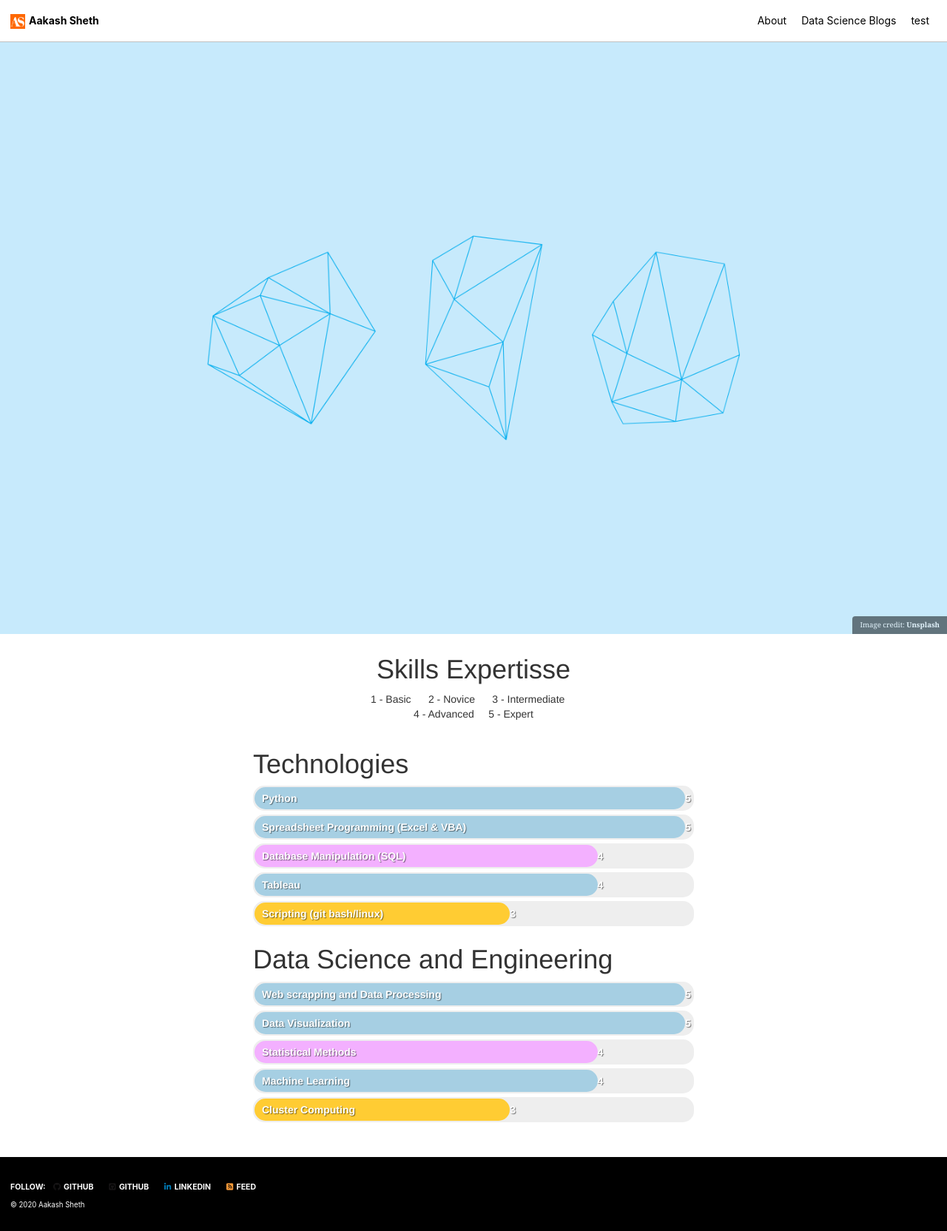
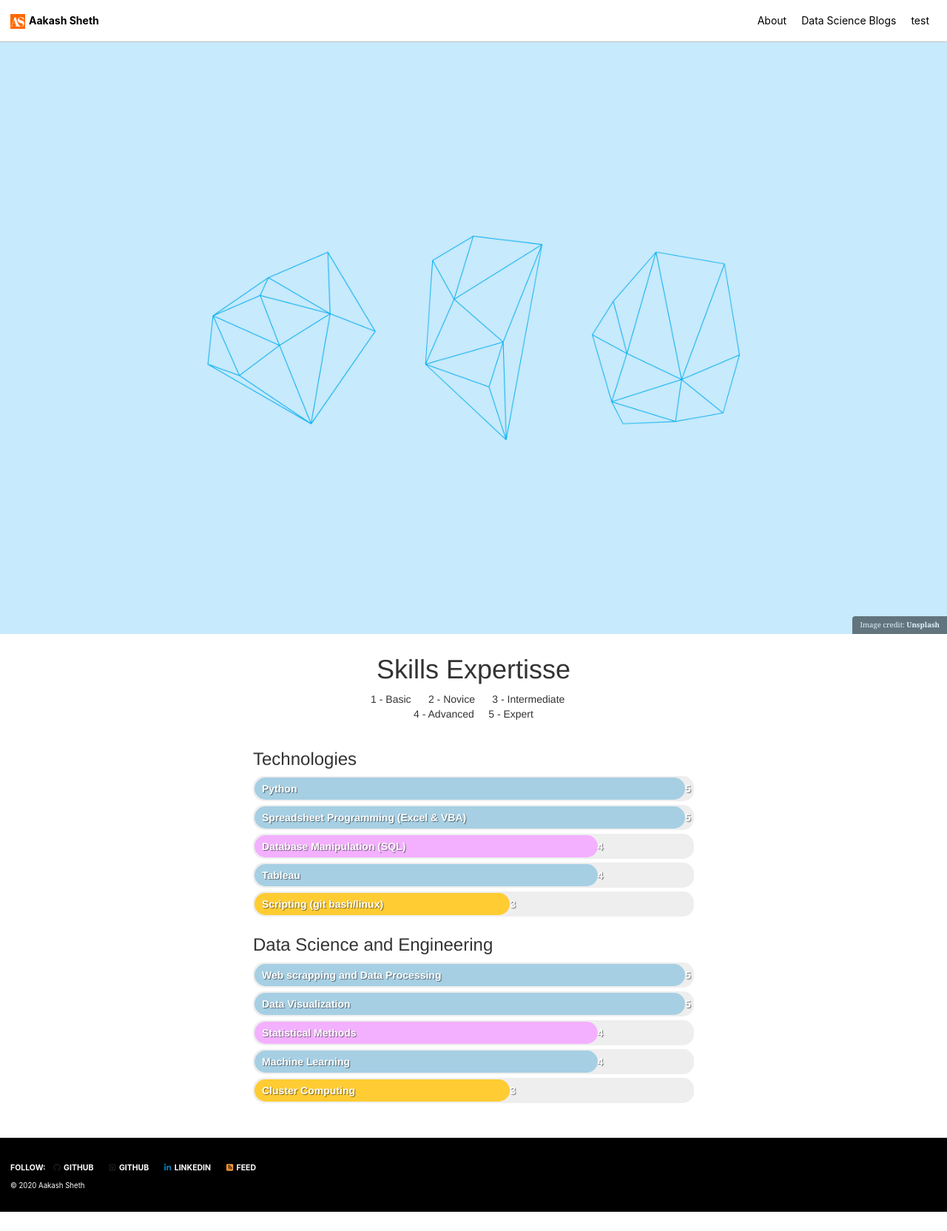
Before and after one commit to aakash-sheth/aakash-sheth.github.io, a Jekyll site: the page built from index.html, in a window 1280 px wide. Shown: the whole page at 74% size. Built offline with Jekyll 4.4.1, drawn with Linux system fonts in a browser that asks for light colours; cached includes are drawn as plain includes; nearby versions of some CDN libraries; the list of posts is cut into pages by our own code; after the commit the page ends 1638 px from its top, so only the background shows below that.

```diff
--- a/index.html
+++ b/index.html
@@ -97,7 +97,7 @@ header:
 </p></div>
 
 <div class="container">
-        <h1>Technologies</h1>
+        <h3>Technologies</h3>
         <div class="bar back expert" data-skill="Python">5</div>
         <div class="bar back expert" data-skill="Spreadsheet Programming (Excel & VBA)">5</div>
         <div class="bar advanced" data-skill="Database Manipulation (SQL)">4</div>
@@ -105,7 +105,7 @@ header:
         <div class="bar front intermediate" data-skill="Scripting (git bash/linux)">3</div>
   </div>
   <div class="container">
-      <h1>Data Science and Engineering</h1>
+      <h3>Data Science and Engineering</h3>
       <div class="bar back expert" data-skill="Web scrapping and Data Processing">5</div>
       <div class="bar back expert" data-skill="Data Visualization">5</div>
       <div class="bar advanced" data-skill="Statistical Methods">4</div>
```
